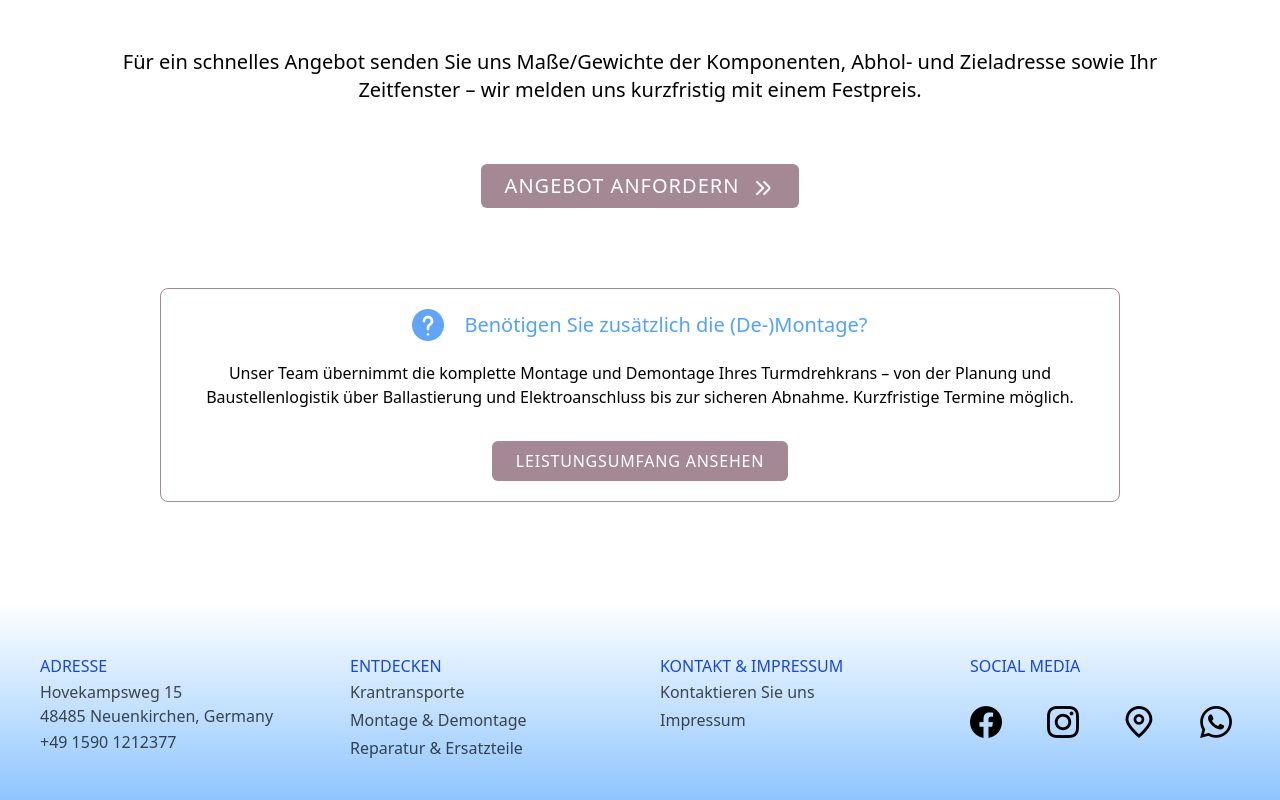
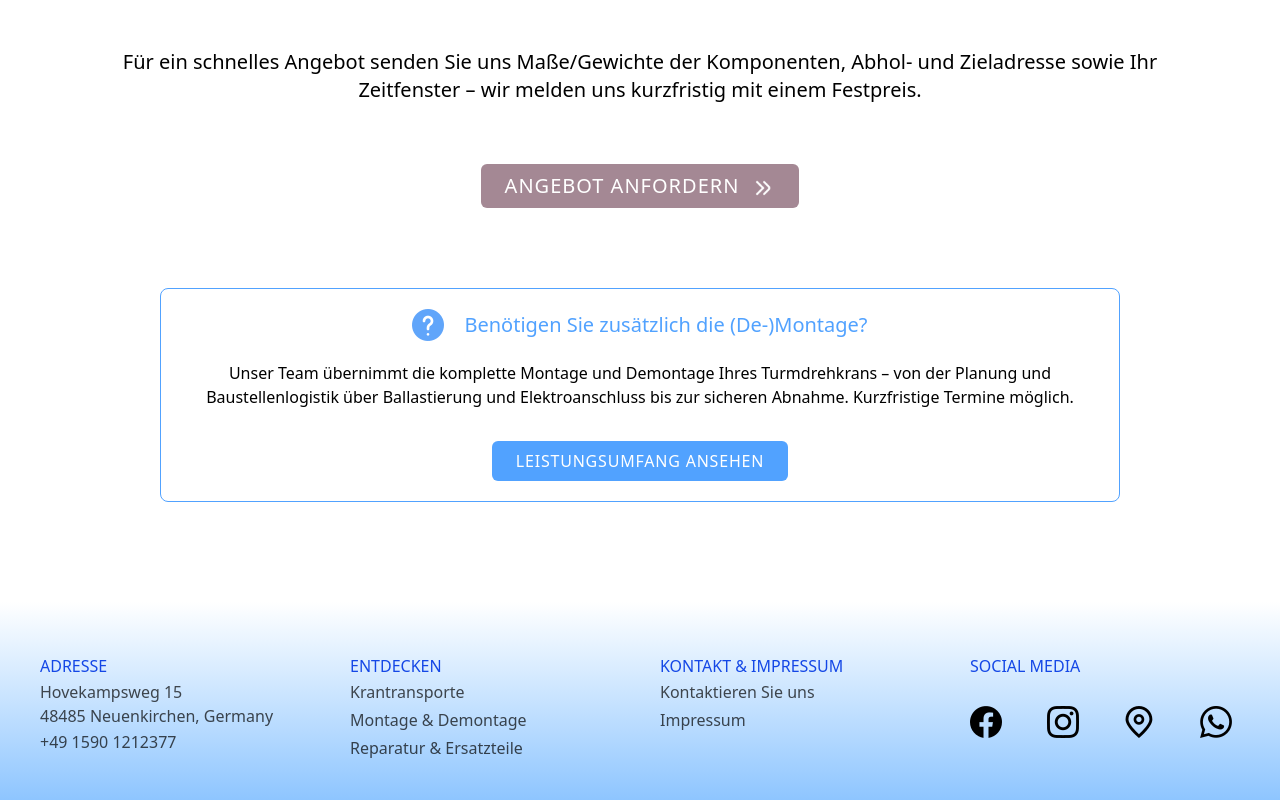
Before and after one commit to danielaprimacov/hvkp-businesskarte, a React (Vite) app: page /transport in a window 1280 px wide. Shown: the part 1096-1896 px from the top of the page. Built offline with nearby package versions, Linux system fonts and the light colour scheme.

Commit message:
Fixing color on the pages

```diff
--- a/src/pages/ReparaturPage.jsx
+++ b/src/pages/ReparaturPage.jsx
@@ -87,7 +87,7 @@ function ReparaturPage() {
 
             <button
               onClick={() => setIsOpen(true)}
-              className="mt-2 sm:mt-3 md:mt-5 px-5 sm:px-6 py-2 flex gap-2 sm:gap-3 rounded-md text-white text-base sm:text-lg md:text-xl tracking-wider uppercase bg-[#a48894] transition duration-300 hover:scale-110 ease-in cursor-pointer"
+              className="mt-2 sm:mt-3 md:mt-5 px-5 sm:px-6 py-2 flex gap-2 sm:gap-3 rounded-md text-white text-base sm:text-lg md:text-xl tracking-wider uppercase bg-[#4d898a] transition duration-300 hover:scale-110 ease-in cursor-pointer"
             >
               Angebot anfordern
               <img
--- a/src/pages/TransportPage.jsx
+++ b/src/pages/TransportPage.jsx
@@ -98,7 +98,7 @@ function TransportPage() {
               />
             </button>
           </div>
-          <div className="mt-12 sm:mt-16 md:mt-20 mx-4 md:mx-20 lg:mx-40 px-3 sm:px-4 py-5 flex flex-col items-center border border-[#a48894] rounded-lg">
+          <div className="mt-12 sm:mt-16 md:mt-20 mx-4 md:mx-20 lg:mx-40 px-3 sm:px-4 py-5 flex flex-col items-center border border-blue-400 rounded-lg">
             <div className="flex items-center gap-3 sm:gap-5">
               <img
                 src={questionIcon}
@@ -119,7 +119,7 @@ function TransportPage() {
 
             <Link
               to="/de-montage"
-              className="mmt-6 sm:mt-8 px-5 sm:px-6 py-2 flex gap-2 sm:gap-3 rounded-md text-white text-sm sm:text-base tracking-wider uppercase bg-[#a48894] transition-all duration-300 hover:shadow-lg hover:bg-[#7c5e74] ease-in"
+              className="mt-6 sm:mt-8 px-5 sm:px-6 py-2 flex gap-2 sm:gap-3 rounded-md text-white text-sm sm:text-base tracking-wider uppercase bg-blue-400 transition-all duration-300 hover:shadow-lg hover:bg-[#7c5e74] ease-in"
             >
               Leistungsumfang ansehen
             </Link>
```
